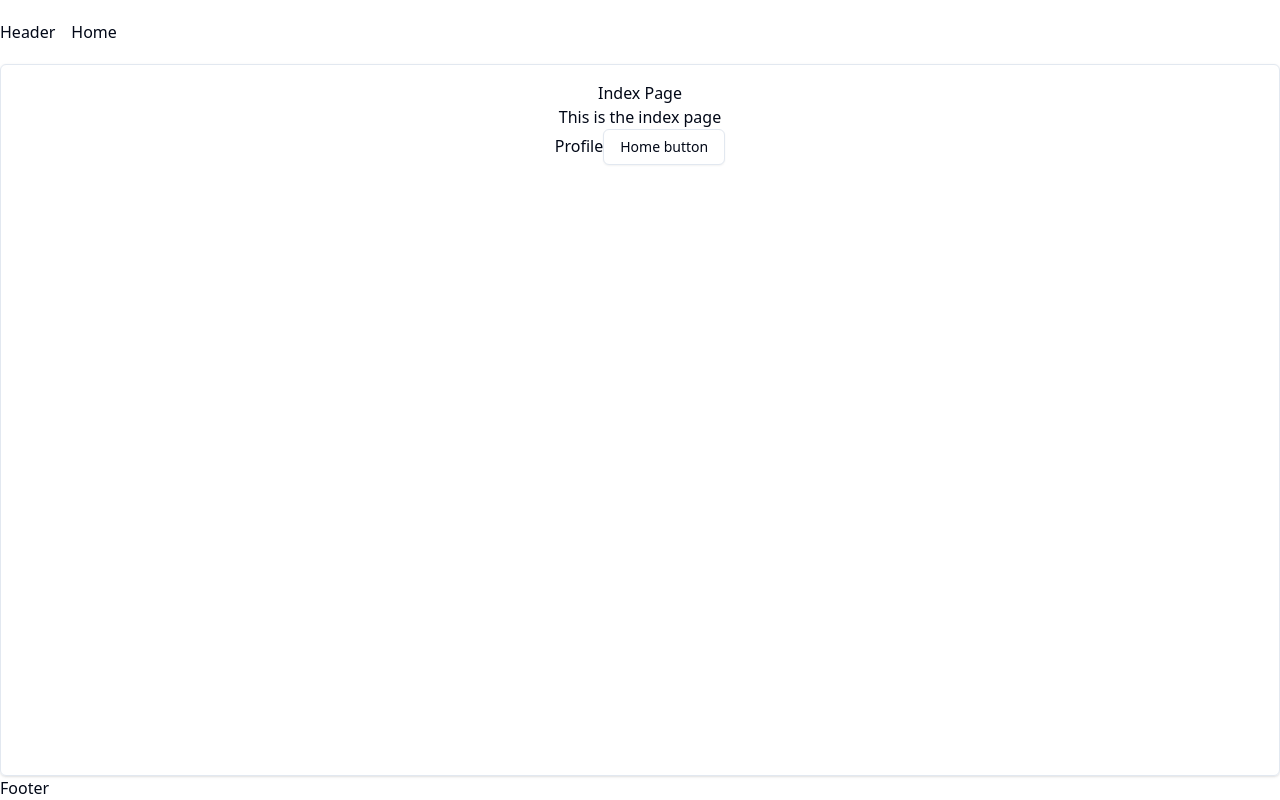
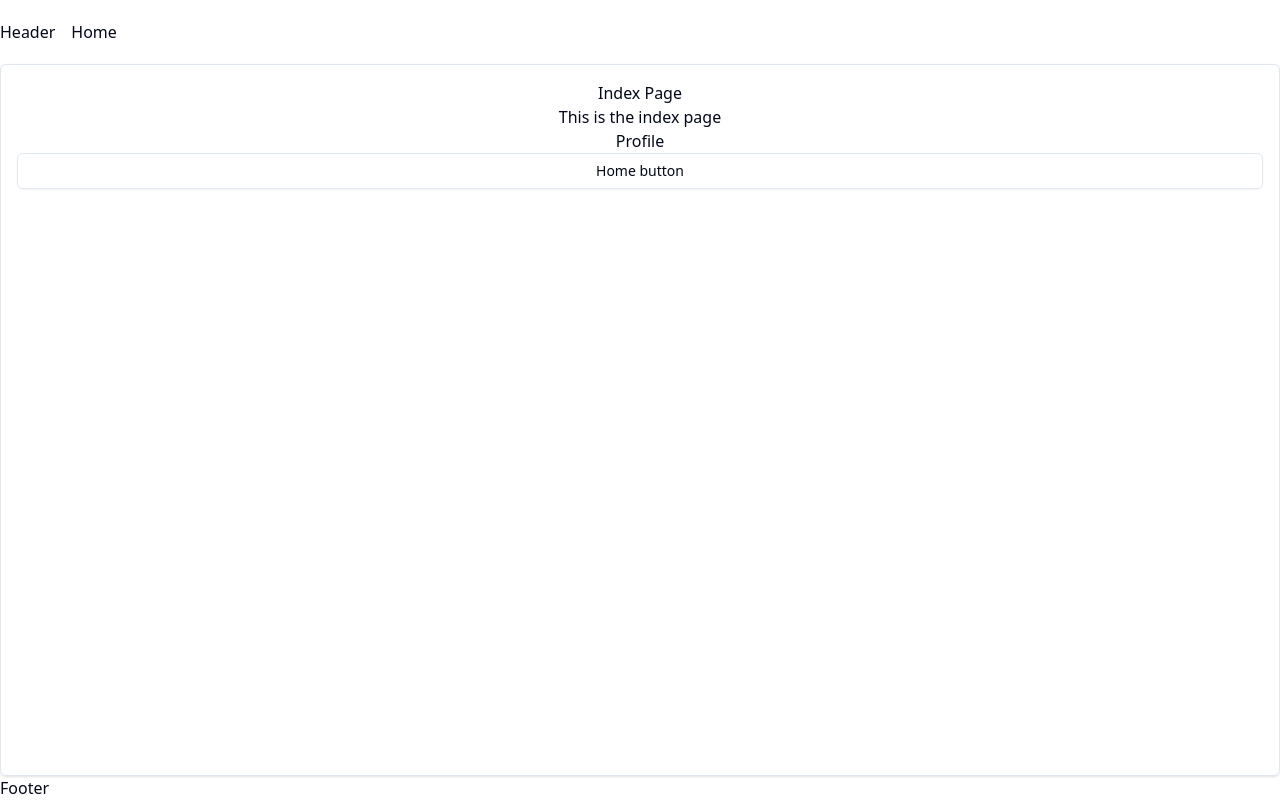
Before and after one commit to DrakonKapysta/esplit, a React (Vite) app: page / in a window 1280 px wide. Built offline with nearby package versions, Linux system fonts and the light colour scheme.

Commit message:
Minor changes

```diff
--- a/src/routes/index.lazy.tsx
+++ b/src/routes/index.lazy.tsx
@@ -7,7 +7,7 @@ export const Route = createLazyFileRoute("/")({
 
 function IndexPage() {
   return (
-    <div className="text-center p-4 border rounded-md shadow flex-1">
+    <div className="text-center p-4 border rounded-md shadow flex-1 flex flex-col">
       <h1>Index Page</h1>
       <p>This is the index page</p>
       <Link to="/profile">Profile</Link>
```
